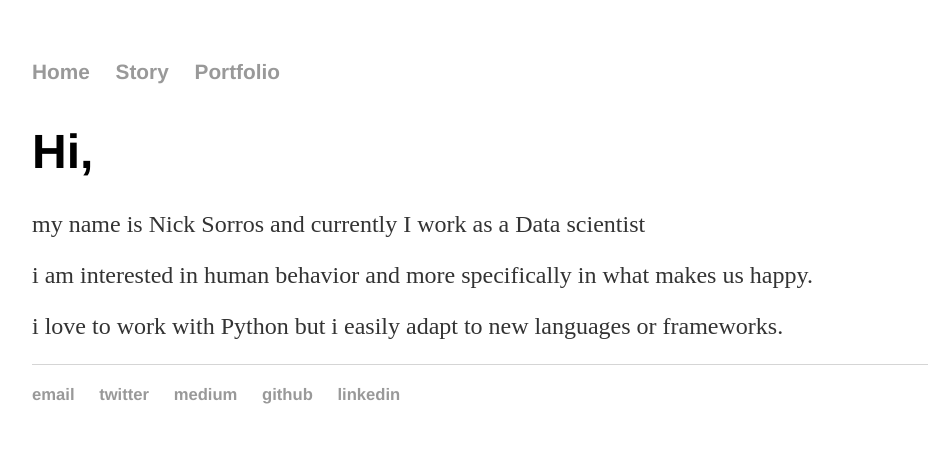
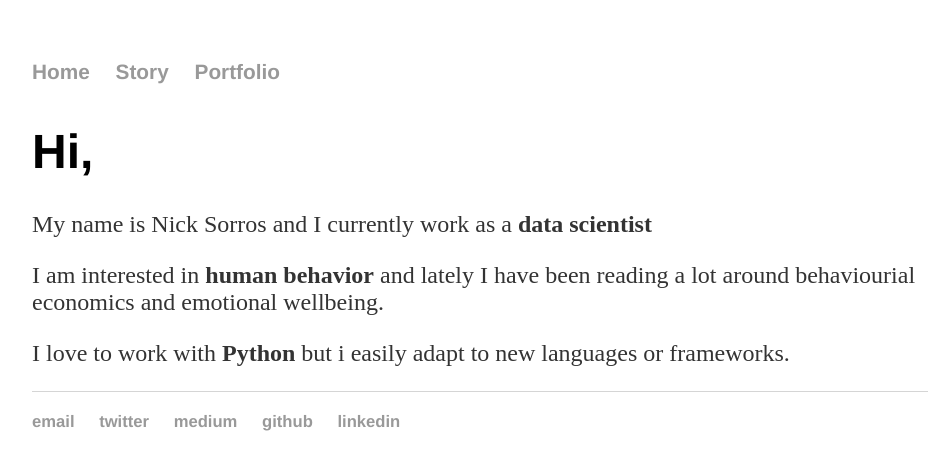
Before and after one commit to nsorros/nsorros.github.io, a Jekyll site: the page built from index.html, in a window 1280 px wide. Shown: the top 470 px of the page, without its empty margins (160-1106 px from the left). Built offline with Jekyll 4.4.1, drawn with Linux system fonts in a browser that asks for light colours.

Commit message:
Update index.html

```diff
--- a/index.html
+++ b/index.html
@@ -3,6 +3,6 @@ layout: default
 title: Nick Sorros
 ---
 <h1>Hi,</h1>
-<p>my name is Nick Sorros and currently I work as a Data scientist</p>
-<p>i am interested in human behavior and more specifically in what makes us happy.</p>
-<p>i love to work with Python but i easily adapt to new languages or frameworks.</p>
+<p>My name is Nick Sorros and I currently work as a <b>data scientist</b></p>
+<p>I am interested in <b>human behavior</b> and lately I have been reading a lot around behaviourial economics and emotional wellbeing.</p>
+<p>I love to work with <b>Python</b> but i easily adapt to new languages or frameworks.</p>
```
